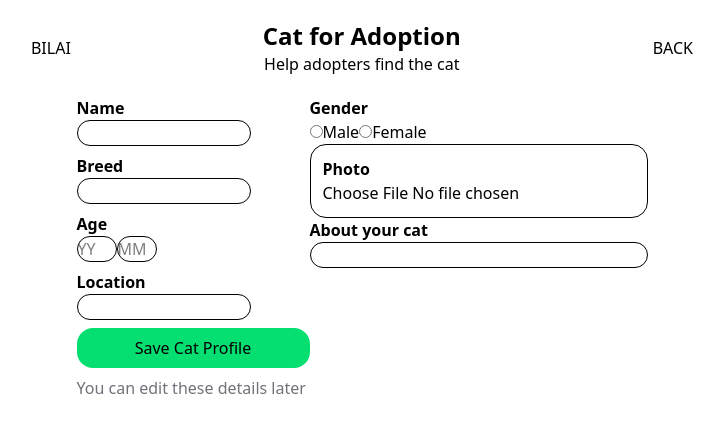
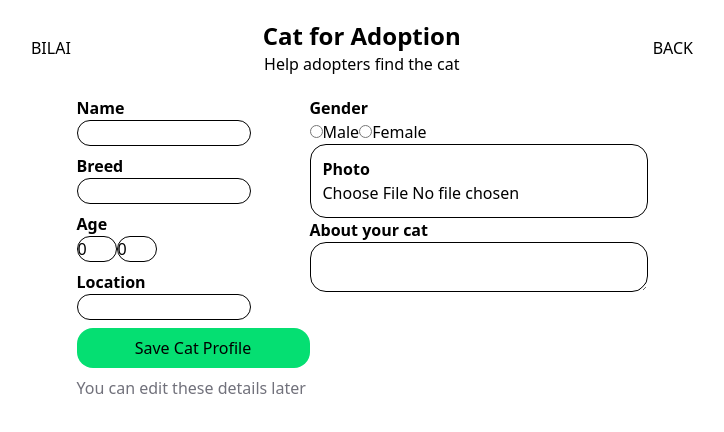
Before and after one commit to jahinhossain8573/bilai, a Next.js app: page /add_cat in a window 1280 px wide. Shown: the top 432 px of the page, without its empty margins (278-1002 px from the left). Built offline with nearby package versions, Linux system fonts and the light colour scheme; no server answers.

Commit message:
Factored in edge cases in the Add page

```diff
--- a/app/add_cat/page.tsx
+++ b/app/add_cat/page.tsx
@@ -5,7 +5,8 @@ import Image from "next/image";
 import { useRouter } from "next/navigation";
 import placeholderCatPhoto from "../resources/sample_cat_photo.jpeg";
 import { addCatToDB } from "@/app/actions/cats";
-import { use, useState } from "react";
+import { clamp } from "lodash";
+import { useState } from "react";
 
 const spanStyling: string = "font-bold "; // Controls styling for the input titles
 const inputGroupStyling: string = "flex flex-col w-3/4"; // Controls styling for the stuff on the left
@@ -110,16 +111,18 @@ export default function Page() {
                   changeYear(Number(e.target.value));
                   // console.log(aboutCat);
                 }}
-                type="text"
+                type="number"
+                value={year}
                 placeholder="YY"
                 className="border rounded-2xl w-10"
               />
               <input
                 onChange={(e) => {
-                  changeMonth(Number(e.target.value));
+                  changeMonth(clamp(Number(e.target.value), 0, 11));
                   // console.log(aboutCat);
                 }}
-                type="text"
+                value={month}
+                type="number"
                 placeholder="MM"
                 className="border rounded-2xl w-10"
               />
@@ -198,12 +201,11 @@ export default function Page() {
           </div>
           <div className="flex flex-col">
             <span className={spanStyling}>About your cat</span>
-            <input
+            <textarea
               onChange={(e) => {
                 changeAboutCat(e.target.value);
                 // console.log(aboutCat);
               }}
-              type="text"
               value={aboutCat}
               className="border rounded-2xl"
             />
--- a/package.json
+++ b/package.json
@@ -12,6 +12,7 @@
     "@prisma/adapter-pg": "^7.10.0",
     "@prisma/client": "7.10.0",
     "dotenv": "^17.4.2",
+    "lodash": "^4.18.1",
     "next": "16.3.4",
     "pg": "^8.23.0",
     "react": "19.2.8",
```
Also changed, not shown: 1 other file (tests, documents, lock files or other folders).
